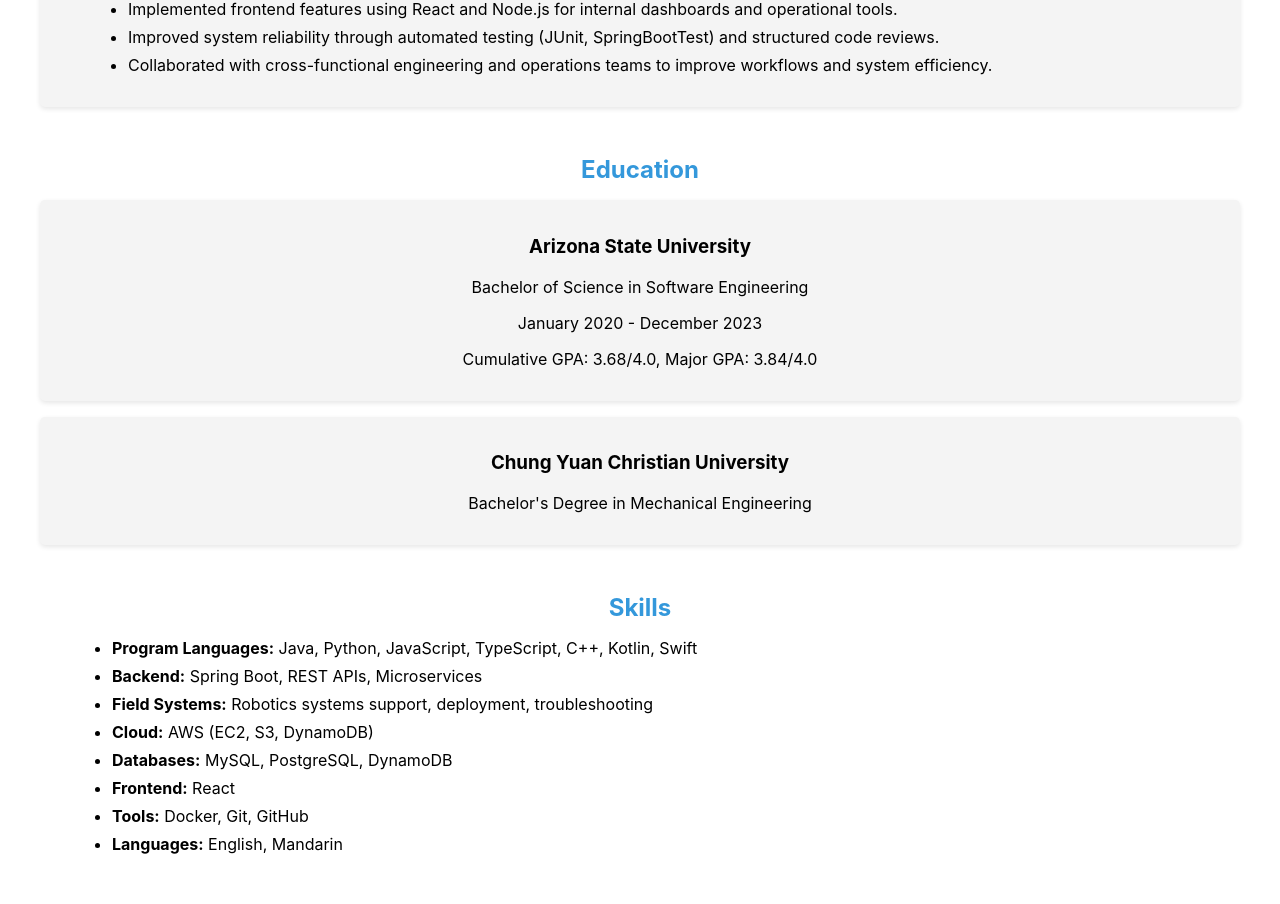
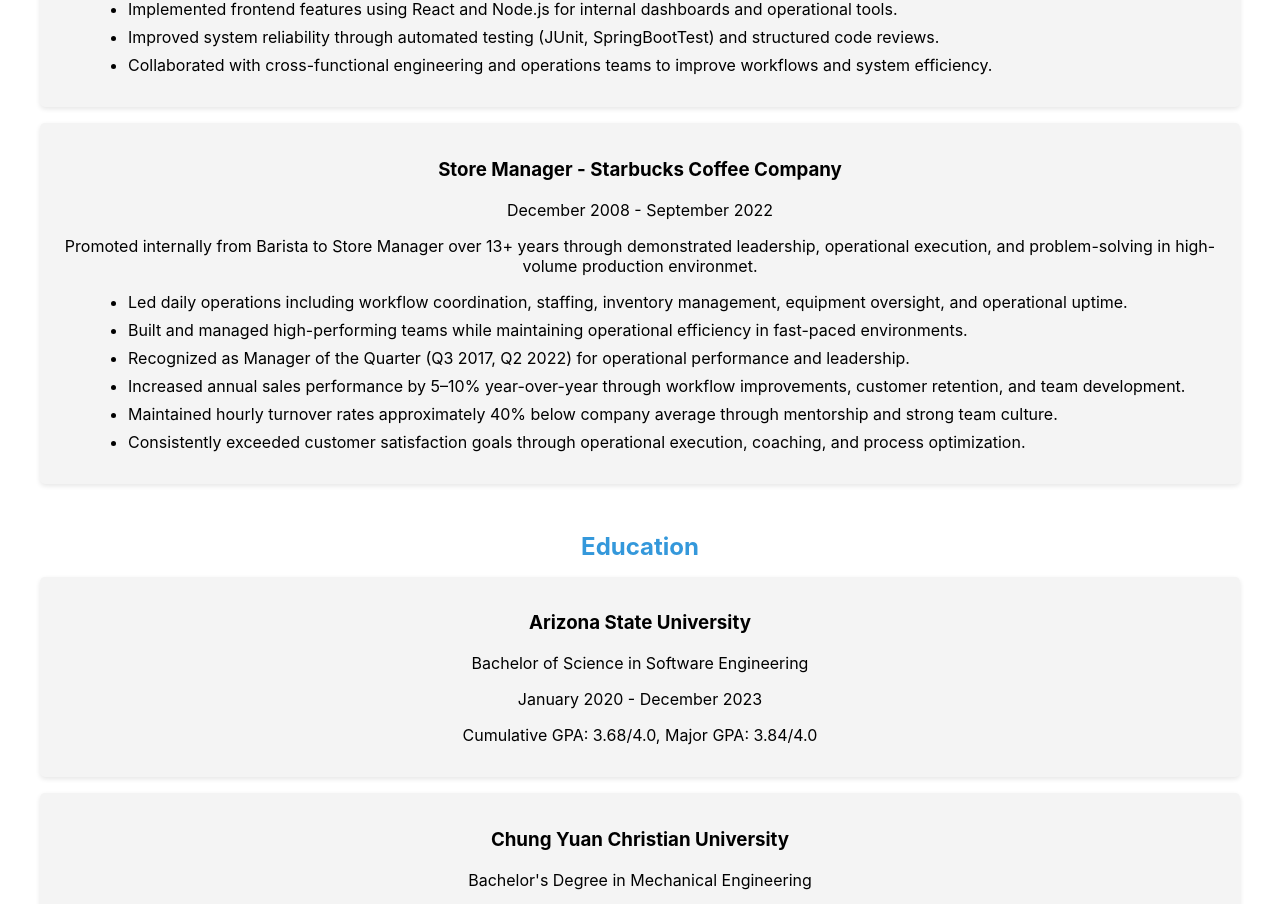
Before and after one commit to ahsu55/alan-hsu-portfolio, a React (Create React App) app: page / in a window 1280 px wide. Shown: the part 1158-2062 px from the top of the page. Built offline with nearby package versions, Linux system fonts and the light colour scheme.

Commit message:
Update portfolio

```diff
--- a/src/App.js
+++ b/src/App.js
@@ -59,6 +59,20 @@
                 <li>Collaborated with cross-functional engineering and operations teams to improve workflows and system efficiency.</li>
               </ul>
           </div>
+
+          <div className="project">
+                  <h3>Store Manager - Starbucks Coffee Company</h3>
+                    <p>December 2008 - September 2022</p>
+                    <p>Promoted internally from Barista to Store Manager over 13+ years through demonstrated leadership, operational execution, and problem-solving in high-volume production environmet. </p>
+                    <ul>
+                      <li>Led daily operations including workflow coordination, staffing, inventory management, equipment oversight, and operational uptime.</li>
+                      <li>Built and managed high-performing teams while maintaining operational efficiency in fast-paced environments.</li>
+                      <li>Recognized as Manager of the Quarter (Q3 2017, Q2 2022) for operational performance and leadership.</li>
+                      <li>Increased annual sales performance by 5–10% year-over-year through workflow improvements, customer retention, and team development.</li>
+                      <li>Maintained hourly turnover rates approximately 40% below company average through mentorship and strong team culture.</li>
+                      <li>Consistently exceeded customer satisfaction goals through operational execution, coaching, and process optimization.</li>
+                    </ul>
+                </div>
         </section>
 
         <section id="education">
```
